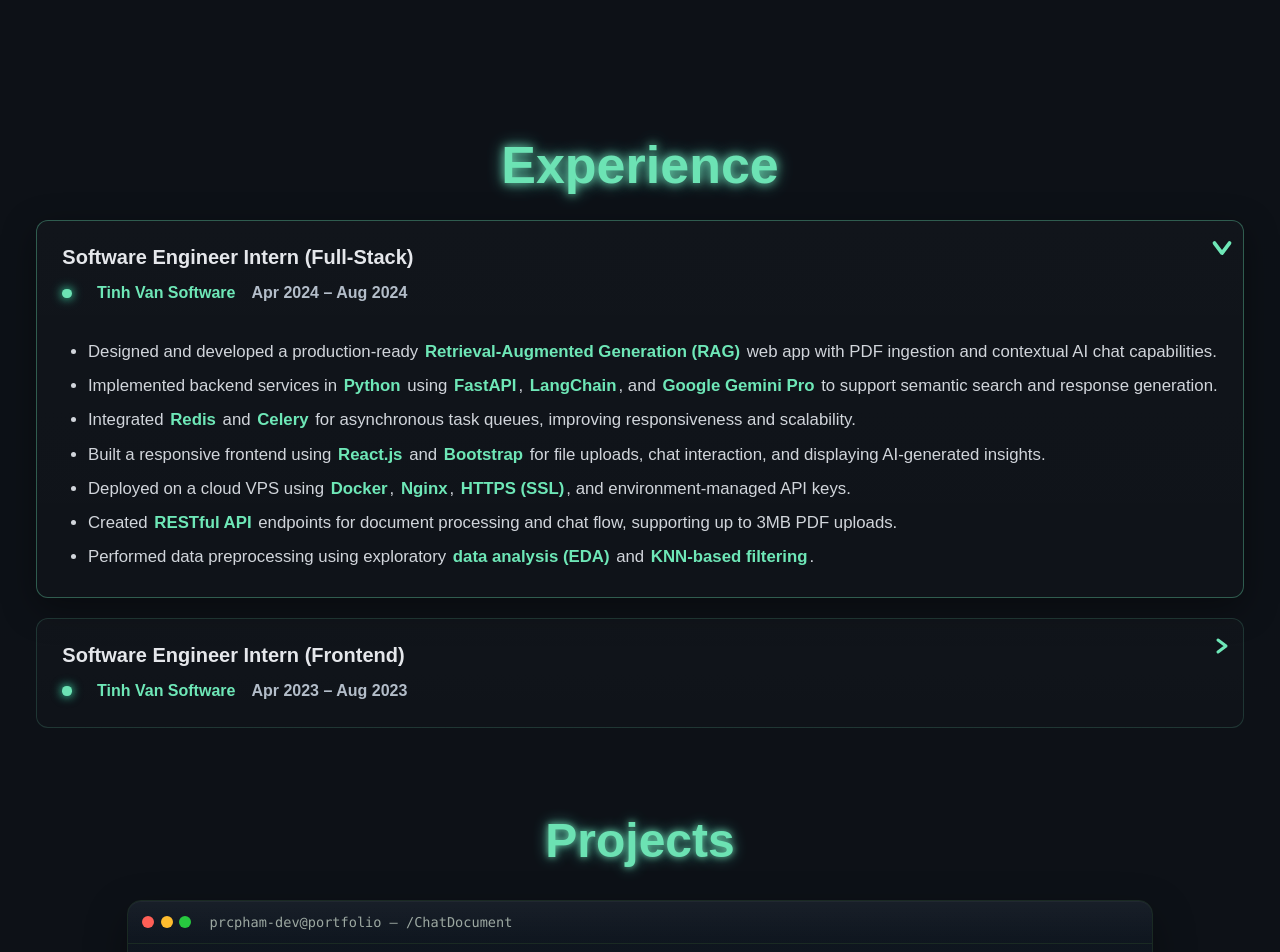
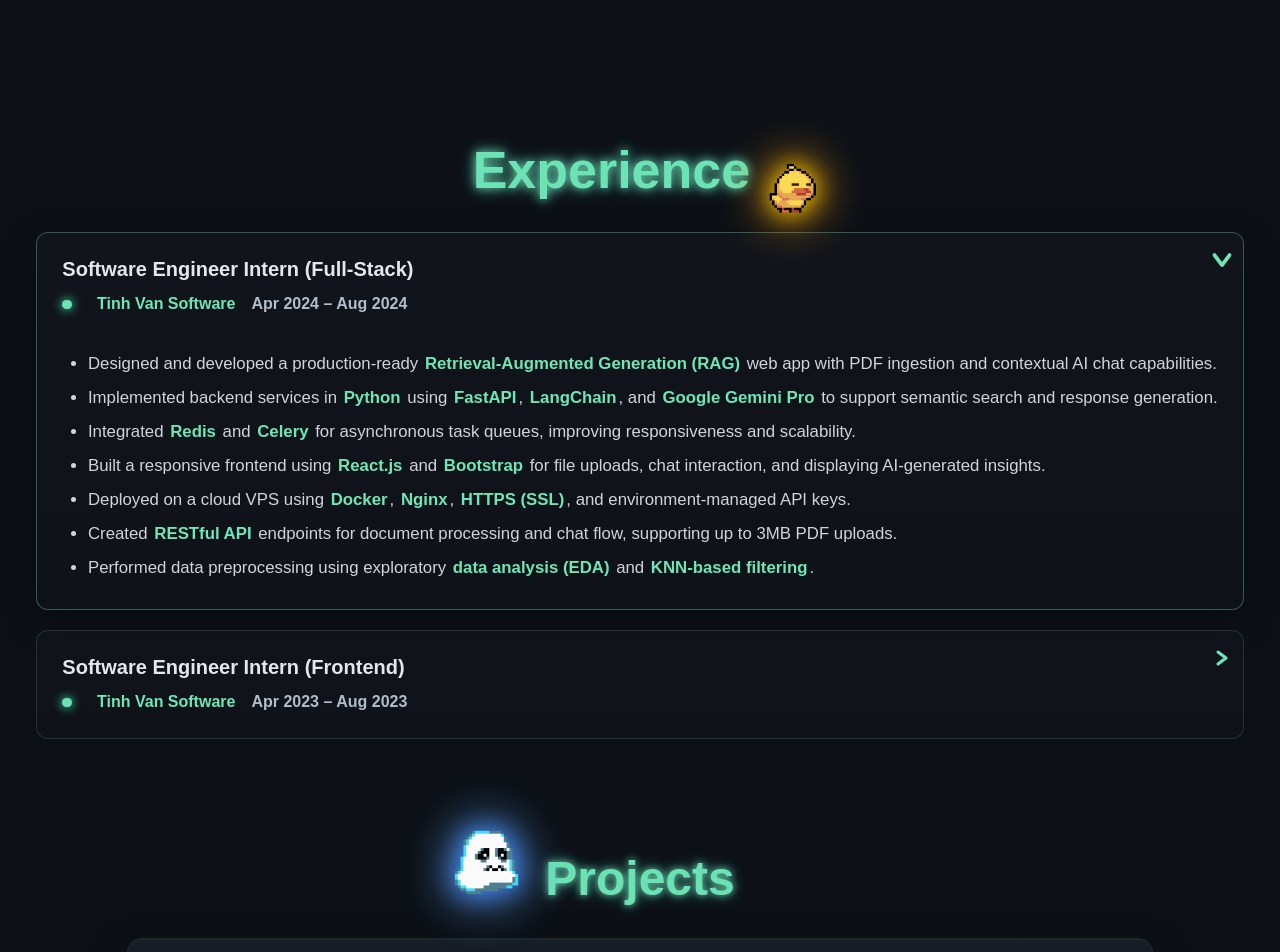
Before and after one commit to prcpham-dev/prcpham-portfolio, a Next.js app in the folder portfolio/: page / in a window 1280 px wide. Shown: the part 800-1752 px from the top of the page. Built offline with nearby package versions, Linux system fonts and the light colour scheme.

Commit message:
Somd gif stuff

```diff
--- a/portfolio/pages/components/experience/Experience.tsx
+++ b/portfolio/pages/components/experience/Experience.tsx
@@ -43,7 +43,10 @@ const Experience: React.FC = () => {
 
   return (
     <section aria-labelledby="exp-title">
-      <h2 id="exp-title" className={styles.title}>Experience</h2>
+      <h2 id="exp-title" className={styles.title}>
+        <span className={styles.titleText}>Experience</span>
+        <img src="/Items/Quacky.gif" className={styles.quackyImg} alt="Quacky" />
+      </h2>
 
       {reversed.map((exp, idx) => {
         const isOpen = openIndex === idx;
--- a/portfolio/pages/components/experience/experience.module.css
+++ b/portfolio/pages/components/experience/experience.module.css
@@ -1,6 +1,10 @@
 .title {
+  display: flex;
+  align-items: flex-end;
+  justify-content: center;
+  gap: 0.5em;
   margin-top: 25vh;
-  margin-bottom: clamp(1rem, 2vw, 2rem);
+  margin-bottom: clamp(2rem, 2vw, 3rem);
   text-align: center;
   font-weight: 900;
   font-size: clamp(1.6rem, 4.2vw, 3.25rem);
@@ -8,6 +12,37 @@
   color: #6ee7b7;
   text-shadow: 0 0 8px #34d399, 0 0 14px rgba(94,234,212,0.5);
   animation: ledPulse 1.8s infinite alternate ease-in-out;
+  margin-right: -0.5em;
+}
+.titleText {
+  display: block;
+  position: static;
+}
+.quackyImg {
+  position: static;
+  width: 1.5em;
+  height: 1.5em;
+  object-fit: contain;
+  filter: drop-shadow(0 0 12px #ffd700) drop-shadow(0 0 24px #ff9800);
+  margin-left: -0.4em;
+  margin-bottom: -0.3em;
+}
+@media (max-width: 600px) {
+  .quackyImg {
+    right: 6.75em;
+  }
+}
+
+.glowQuacky {
+  filter: drop-shadow(0 0 10px #ffd700) drop-shadow(0 0 20px #ff9800);
+  transition: filter 0.3s;
+}
+
+.quackyRight {
+  position: absolute;
+  left: 50.5%;
+  transform: translateX(160%);
+  height: 1.5em;
 }
 
 @keyframes ledPulse {
--- a/portfolio/pages/components/projects/Projects.tsx
+++ b/portfolio/pages/components/projects/Projects.tsx
@@ -158,7 +158,10 @@ const Projects: React.FC = () => {
 
   return (
     <section className={styles.section} aria-labelledby="projects-heading">
-      <div id="projects-heading" className={styles.title}>Projects</div>
+      <div id="projects-heading" className={styles.title}>
+        <img src="/Items/LittleGhost.gif" className={styles.littleGhostImg} alt="Little Ghost" />
+        <span className={styles.titleText}>Projects</span>
+      </div>
 
       <div className={styles.terminal} onClick={() => inputRef.current?.focus()}>
         <div className={styles.header} role="presentation">
--- a/portfolio/pages/components/projects/projects.module.css
+++ b/portfolio/pages/components/projects/projects.module.css
@@ -4,6 +4,11 @@
 }
 
 .title {
+    display: flex;
+    align-items: flex-end;
+    justify-content: center;
+    gap: 0.5em;
+    position: relative;
     margin-top: 5vh;
     font-size: clamp(2rem, 4vw, 3rem);
     font-weight: 800;
@@ -12,6 +17,19 @@
     color: #6ee7b7;
     text-shadow: 0 0 8px #34d399, 0 0 12px rgba(94, 234, 212, 0.5);
     animation: ledPulse 1.8s infinite alternate ease-in-out;
+}
+.titleText {
+    display: inline-block;
+    position: static;
+}
+.littleGhostImg {
+    position: static;
+    width: 1.5em;
+    height: 1.5em;
+    object-fit: contain;
+    filter: drop-shadow(0 0 12px #3b82f6) drop-shadow(0 0 24px #60a5fa);
+    margin-left: -2em;
+    margin-bottom: 0.2em;
 }
 
 @keyframes ledPulse {
```
